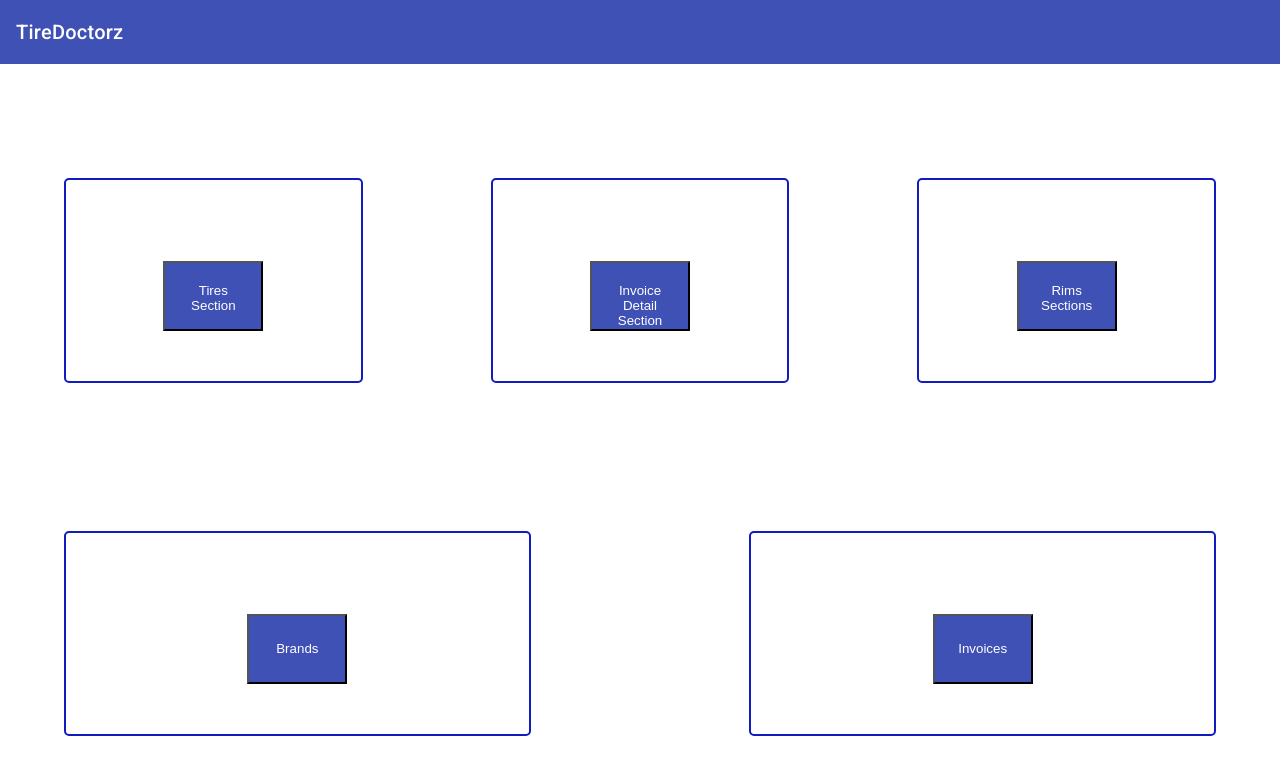
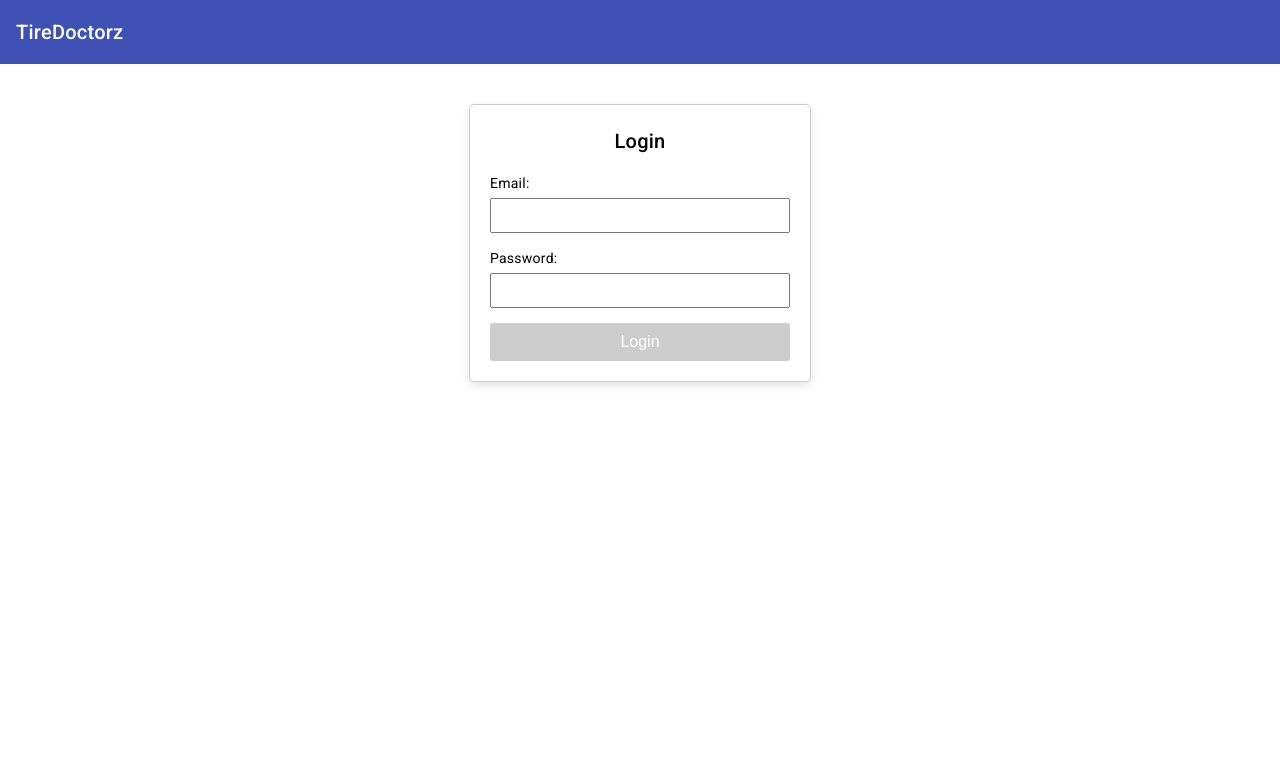
Before and after one commit to durejalovish/tireDoctorzFrontend, an Angular app: page / in a window 1280 px wide. Shown: the top 774 px of the page. Built offline with nearby package versions, Linux system fonts and the light colour scheme.

Commit message:
Changes for the login page

```diff
--- a/src/app/app-routing.module.ts
+++ b/src/app/app-routing.module.ts
@@ -11,9 +11,11 @@ import { WithouttaxInvoiceComponent } from './components/withouttax-invoice/with
 import { ProductScreenRimsComponent } from './components/product-screen-rims/product-screen-rims.component';
 import { UserSectionComponent } from './components/user-section/user-section.component';
 import { InvoiceDetailsComponent } from './components/invoice-details/invoice-details.component';
+import { LoginComponent } from './components/login/login.component';
 
 const routes: Routes = [
-  { path: '', component: DashboardComponent },
+  { path: '', component: LoginComponent },
+  { path: 'dashboard', component: DashboardComponent },
   { path: 'tires', component: HeaderComponent },
   { path: 'rims', component: RimsListingComponent },
   { path: 'brand', component: BrandComponent },
--- a/src/app/app.module.ts
+++ b/src/app/app.module.ts
@@ -25,12 +25,13 @@ import { TaxInvoiceRimsComponent } from './components/tax-invoice-rims/tax-invoi
 import { UserSectionComponent } from './components/user-section/user-section.component';
 import { InvoiceDetailsComponent } from './components/invoice-details/invoice-details.component';
 import { MatTabsModule } from '@angular/material/tabs';
+import { LoginComponent } from './components/login/login.component';
 
 
 
 
 @NgModule({
-  declarations: [AppComponent, DashboardComponent , InvoicesComponent, CheckoutComponent, WithouttaxInvoiceComponent, WithoutTaxInvoiceRimsComponent, TaxInvoiceRimsComponent, InvoiceDetailsComponent],
+  declarations: [AppComponent, DashboardComponent , LoginComponent,InvoicesComponent, CheckoutComponent, WithouttaxInvoiceComponent, WithoutTaxInvoiceRimsComponent, TaxInvoiceRimsComponent, InvoiceDetailsComponent],
   imports: [
     MatToolbarModule,
     RouterModule,
--- /dev/null
+++ b/src/app/components/login/login.component.css
@@ -0,0 +1,48 @@
+.login-container {
+    width: 300px;
+    margin: 0 auto;
+    padding: 20px;
+    border: 1px solid #ccc;
+    border-radius: 5px;
+    box-shadow: 0px 4px 8px rgba(0, 0, 0, 0.1);
+  }
+
+  h2 {
+    text-align: center;
+  }
+
+  .form-group {
+    margin-bottom: 15px;
+  }
+
+  label {
+    display: block;
+    margin-bottom: 5px;
+  }
+
+  input {
+    width: 100%;
+    padding: 8px;
+    box-sizing: border-box;
+  }
+
+  button {
+    width: 100%;
+    padding: 10px;
+    background-color: #007bff;
+    color: #fff;
+    border: none;
+    cursor: pointer;
+    font-size: 16px;
+    border-radius: 3px;
+  }
+
+  button:disabled {
+    background-color: #ccc;
+    cursor: not-allowed;
+  }
+
+  small {
+    color: red;
+    font-size: 12px;
+  }
--- /dev/null
+++ b/src/app/components/login/login.component.html
@@ -0,0 +1,35 @@
+<mat-toolbar color="primary">
+
+    <div [routerLink]="['']">TireDoctorz</div>
+    <span class="example-spacer"></span>
+
+</mat-toolbar>
+<br />
+<br />
+<div class="login-container">
+    <form [formGroup]="loginForm" (ngSubmit)="onSubmit()">
+      <h2>Login</h2>
+
+      <div class="form-group">
+        <label for="email">Email:</label>
+        <input type="email" id="email" formControlName="email" />
+        <div *ngIf="loginForm.get('email')?.invalid && loginForm.get('email')?.touched">
+          <small *ngIf="loginForm.get('email')?.errors?.['required']">Email is required.</small>
+          <small *ngIf="loginForm.get('email')?.errors?.['email']">Invalid email format.</small>
+        </div>
+      </div>
+
+      <div class="form-group">
+        <label for="password">Password:</label>
+        <input type="password" id="password" formControlName="password" />
+        <div *ngIf="loginForm.get('password')?.invalid && loginForm.get('password')?.touched">
+          <small *ngIf="loginForm.get('password')?.errors?.['required']">Password is required.</small>
+          <small *ngIf="loginForm.get('password')?.errors?.['minlength']">
+            Password must be at least 6 characters.
+          </small>
+        </div>
+      </div>
+
+      <button type="submit" [disabled]="loginForm.invalid">Login</button>
+    </form>
+  </div>
--- /dev/null
+++ b/src/app/components/login/login.component.ts
@@ -0,0 +1,34 @@
+import { Component } from '@angular/core';
+import { FormBuilder, FormGroup, Validators } from '@angular/forms';
+import { Router } from '@angular/router';
+
+@Component({
+  selector: 'app-login',
+  templateUrl: './login.component.html',
+  styleUrls: ['./login.component.css']
+})
+export class LoginComponent {
+  loginForm: FormGroup;
+
+  constructor(private fb: FormBuilder,     public router:Router,
+  ) {
+    this.loginForm = this.fb.group({
+      email: ['', [Validators.required, Validators.email]],
+      password: ['', [Validators.required, Validators.minLength(6)]]
+    });
+  }
+
+  onSubmit() {
+    if (this.loginForm.valid) {
+      console.log('Form submitted:', this.loginForm.value);
+       if(this.loginForm.value.email == "info@tiredoctorz.com" && this.loginForm.value.password == "Baban@12345"){
+        this.router.navigateByUrl('dashboard');
+       }else{
+        alert("Invalid credentials")
+        this.loginForm.reset();
+       }
+    } else {
+      console.log('Form is invalid');
+    }
+  }
+}
```
